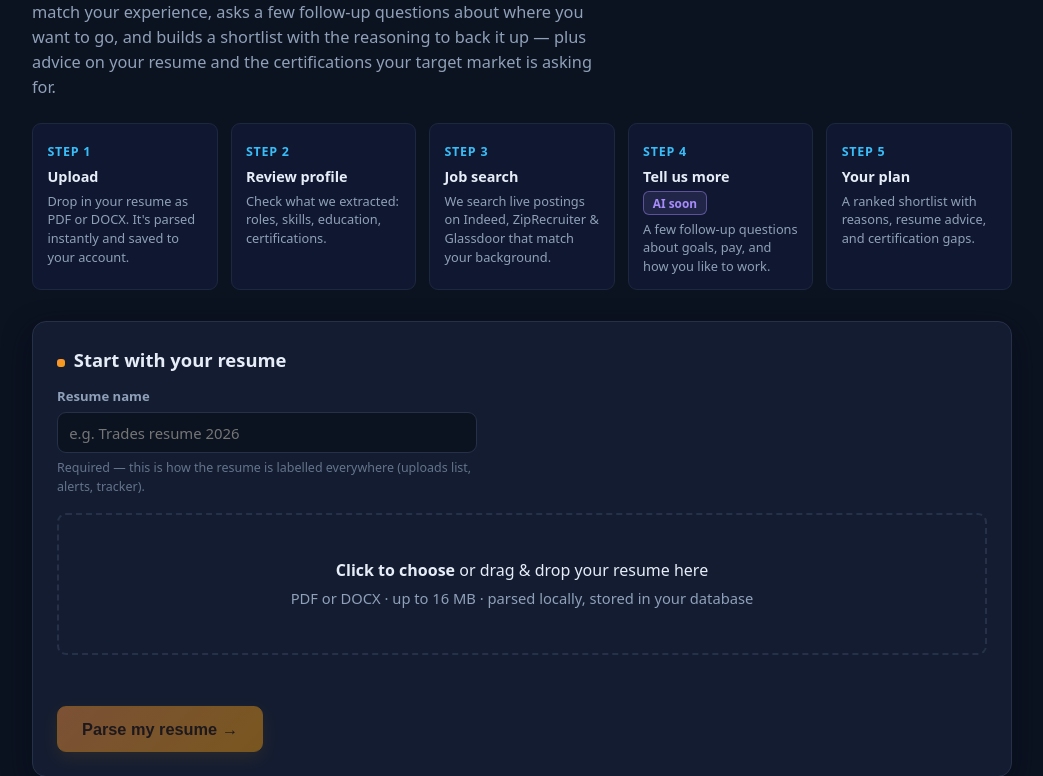
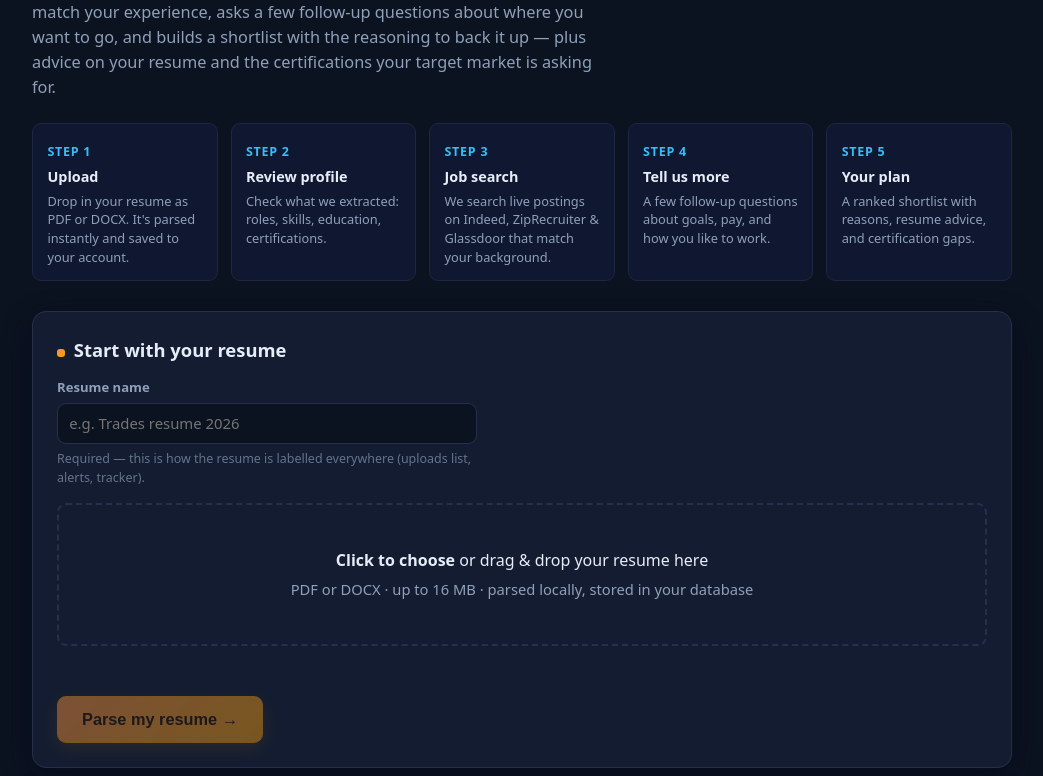
Before and after one commit to Bwolf14/CareerNexus, a Flask app: page / in a window 1280 px wide. Shown: the part 270-1046 px from the top of the page, without its empty margins (118-1161 px from the left). Run offline with Flask 3, Linux system fonts and the light colour scheme; the visitor is signed in with stand-in values (Sample User, id 1); data that the repository does not hold is empty.

Commit message:
Remove the stale 'AI soon' tag from the home page
The AI follow-up interviewer shipped, so the badge on Step 4 (Tell us
more) was claiming a feature was pending that already works. Added an
assertion to the home-page test so it can't creep back.

Co-Authored-By: Claude Opus 4.8 <noreply@anthropic.com>
Claude-Session: https://claude.ai/code/session_01TEHpL6auKVP4hNqPFJ5rEx

```diff
--- a/webapp/templates/home.html
+++ b/webapp/templates/home.html
@@ -16,7 +16,7 @@
         <p>Check what we extracted: roles, skills, education, certifications.</p></div>
       <div class="step"><span class="n">STEP 3</span><h3>Job search</h3>
         <p>We search live postings on Indeed, ZipRecruiter &amp; Glassdoor that match your background.</p></div>
-      <div class="step"><span class="n">STEP 4</span><h3>Tell us more <span class="badge ai">AI soon</span></h3>
+      <div class="step"><span class="n">STEP 4</span><h3>Tell us more</h3>
         <p>A few follow-up questions about goals, pay, and how you like to work.</p></div>
       <div class="step"><span class="n">STEP 5</span><h3>Your plan</h3>
         <p>A ranked shortlist with reasons, resume advice, and certification gaps.</p></div>
```
Also changed, not shown: webapp/tests/test_app.py (+2 -0 lines).
